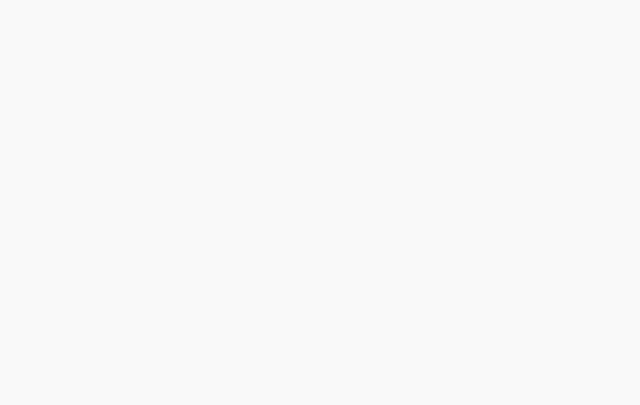
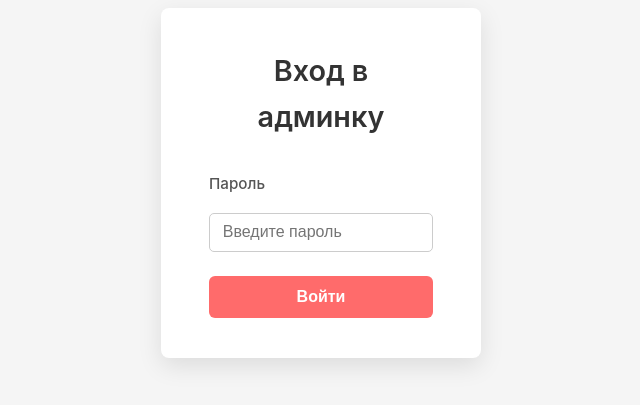
Before and after one commit to saidmislaur/architecture, a Vue app: page /admin-login in a window 1280 px wide. Before the commit this address had no page. Shown: the part 217-622 px from the top of the page, without its empty margins (319-959 px from the left). Built offline with nearby package versions, Linux system fonts and the light colour scheme.

Commit message:
fixed admim-auth conponents

```diff
--- a/src/router/index.ts
+++ b/src/router/index.ts
@@ -1,20 +1,16 @@
 import { createRouter, createWebHistory } from 'vue-router';
 import Home from '../views/Home.vue';
-import Admin from '../views/AdminDashboard.vue';
+import Admin from '../views/Admin/AdminDashboard.vue';
+import AdminLogin from '../views/Admin/AdminLogin.vue'
 import Projects from '../views/Portfolio.vue';
-// import ProjectDetailsPage from '../components/ProjectDetailsPage.vue';
 import ProjectDetailPage from '../views/ProjectDetailPage.vue';
+import {getToken} from '../utils/auth';
 
 const routes = [
   {
     path: '/',
     name: 'Home',
     component: Home,
-  },
-  {
-    path: '/admin-dashboard',
-    name: 'Admin',
-    component: Admin,
   },
   {
     path: '/projects',
@@ -26,6 +22,17 @@ const routes = [
     component: ProjectDetailPage,
     name: 'project-details'
   },
+  {
+    path: '/admin-dashboard',
+    component: Admin,
+    name: 'admin',
+     meta: { requiresAuth: true }
+  },
+  {
+    path: '/admin-login',
+    component: AdminLogin,
+    name: 'admin-login',
+  }
 ];
 
 const router = createRouter({
@@ -41,4 +48,12 @@ const router = createRouter({
   }
 });
 
+router.beforeEach((to, from, next) => {
+  const isAuthenticated = !!getToken()
+  if(to.meta.requiresAuth && !isAuthenticated) {
+    next('/admin-login')
+  } else {
+    next()
+  }
+})
 export default router;
--- /dev/null
+++ b/src/utils/auth.ts
@@ -0,0 +1,11 @@
+export function setToken(token: string): void {
+    localStorage.setItem('admin_token', token)
+}
+
+export function getToken():string | null {
+    return localStorage.getItem('admin_token')
+}
+
+export function removeItem(): void {
+    localStorage.removeItem('admin_token')
+}
--- a/src/views/AdminDashboard.vue
+++ b/src/views/Admin/AdminDashboard.vue
@@ -7,6 +7,9 @@
           <div class="stat-item">
             <span class="stat-number">{{ stats.totalProjects }}</span>
             <span class="stat-label">Проектов</span>
+          </div>
+          <div class="admin-logout">
+            <button @click="logout">Выход</button>
           </div>
         </div>
       </div>
@@ -373,8 +376,13 @@
 <script setup>
 import { ref, reactive, computed, onMounted } from 'vue'
 import axios from 'axios'
+import { useRouter } from 'vue-router'
+import { removeItem } from '../../utils/auth'
 
 const API_BASE = 'http://localhost:5000/api'
+
+const router = useRouter()
+
 
 const currentView = ref('list')
 const loading = ref(false)
@@ -614,6 +622,11 @@ const showNotification = (msg, type = 'success') => {
   }, 3000)
 }
 
+const logout = () => {
+  removeItem()
+  router.push('/admin-login')
+}
+
 onMounted(() => {
   fetchProjects()
   fetchStats()
@@ -676,6 +689,28 @@ body {
   .stat-label {
     font-size: 0.8rem;
     opacity: 0.8;
+  }
+}
+
+//admin-btn
+.admin-logout {
+  display: flex;
+  align-items: center;
+
+  button {
+    padding: 10px 40px;
+    background-color: #e4e0e0;
+    border: none;
+    border-radius: 5px;
+    color: rgb(26, 25, 25);
+    font-size: 12px;
+    text-transform: uppercase;
+    cursor: pointer;
+    transition: background-color 0.1s ease-in-out;
+
+    &:hover {
+      background-color: #cbcbcb;
+    }
   }
 }
 
--- /dev/null
+++ b/src/views/Admin/AdminLogin.vue
@@ -0,0 +1,122 @@
+<template>
+  <div class="admin-login">
+    <form class="login-form" @submit.prevent="login">
+      <h2 class="login-title">Вход в админку</h2>
+
+      <div class="form-group">
+        <label for="password">Пароль</label>
+        <input
+          id="password"
+          type="password"
+          v-model="password"
+          placeholder="Введите пароль"
+          required
+        />
+      </div>
+
+      <button type="submit" class="btn btn--primary">Войти</button>
+
+      <p v-if="error" class="error-msg">{{ error }}</p>
+    </form>
+  </div>
+</template>
+
+<script setup>
+import { ref } from 'vue'
+import axios from 'axios'
+import { useRouter } from 'vue-router'
+import { setToken } from '../../utils/auth'
+import { removeItem } from '../../utils/auth'
+
+const password = ref('')
+const error = ref(null)
+const router = useRouter()
+
+const login = async () => {
+  try {
+    const res = await axios.post('http://localhost:5000/api/login', { password: password.value })
+    setToken(res.data.token)
+    router.push('/admin-dashboard')
+  } catch (err) {
+    error.value = 'Неверный пароль'
+  }
+}
+</script>
+
+<style lang="scss" scoped>
+.admin-login {
+  height: 100vh;
+  display: flex;
+  justify-content: center;
+  align-items: center;
+  background: #f5f5f5;
+
+  .login-form {
+    background: white;
+    padding: 2.5rem 3rem;
+    border-radius: 8px;
+    box-shadow: 0 8px 24px rgba(0,0,0,0.1);
+    width: 320px;
+    text-align: center;
+
+    .login-title {
+      margin-bottom: 2rem;
+      font-weight: 600;
+      font-size: 1.8rem;
+      color: #333;
+    }
+
+    .form-group {
+      margin-bottom: 1.5rem;
+      text-align: left;
+
+      label {
+        display: block;
+        margin-bottom: 0.5rem;
+        font-weight: 500;
+        color: #555;
+        font-size: 0.95rem;
+      }
+
+      input {
+        width: 100%;
+        padding: 0.6rem 0.8rem;
+        font-size: 1rem;
+        border: 1.8px solid #ccc;
+        border-radius: 5px;
+        transition: border-color 0.3s ease;
+
+        &:focus {
+          outline: none;
+          border-color: #ff6b6b;
+          box-shadow: 0 0 8px rgba(255, 107, 107, 0.4);
+        }
+      }
+    }
+
+    .btn {
+      width: 100%;
+      padding: 0.75rem 0;
+      background-color: #ff6b6b;
+      color: white;
+      border: none;
+      border-radius: 6px;
+      font-weight: 600;
+      font-size: 1rem;
+      cursor: pointer;
+      transition: background-color 0.3s ease;
+
+      &:hover {
+        background-color: darken(#ff6b6b, 10%);
+      }
+    }
+
+    .error-msg {
+      margin-top: 1rem;
+      color: #e74c3c;
+      font-weight: 500;
+      font-size: 0.9rem;
+    }
+  }
+}
+</style>
```
